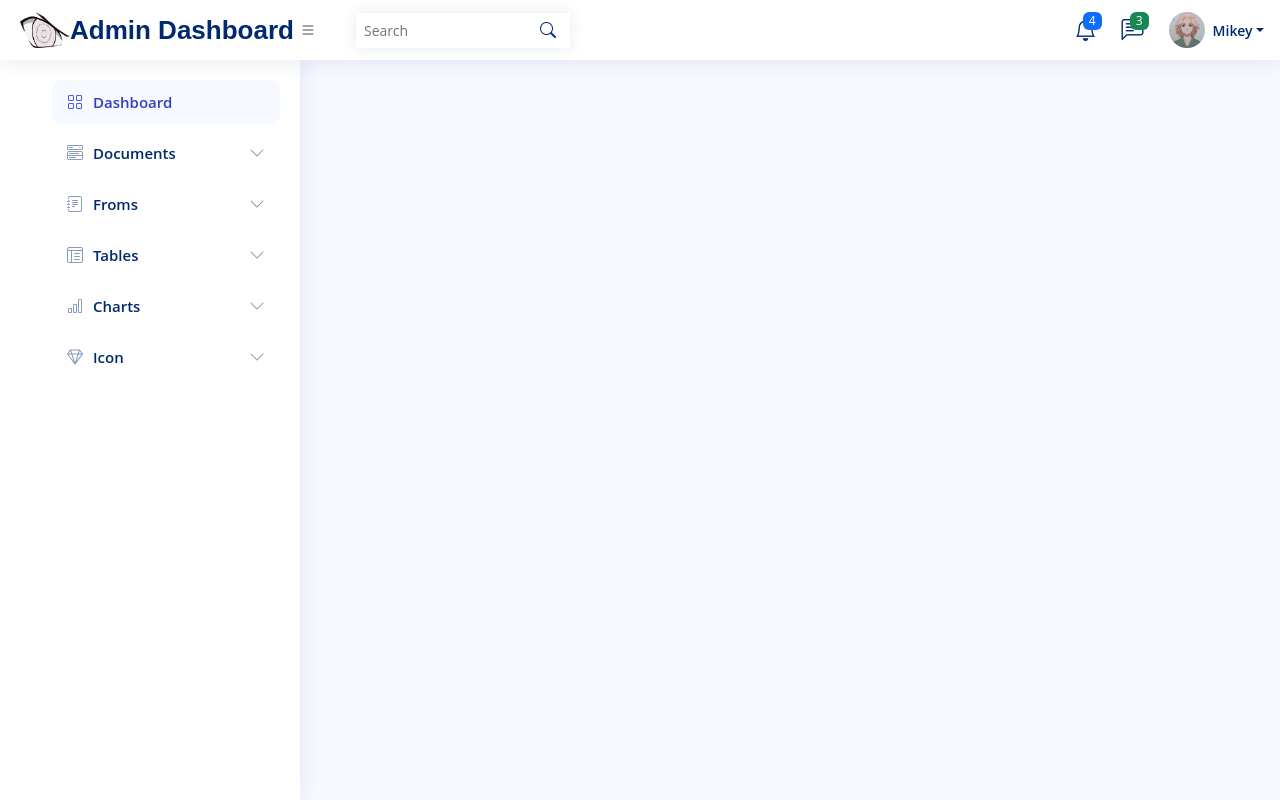
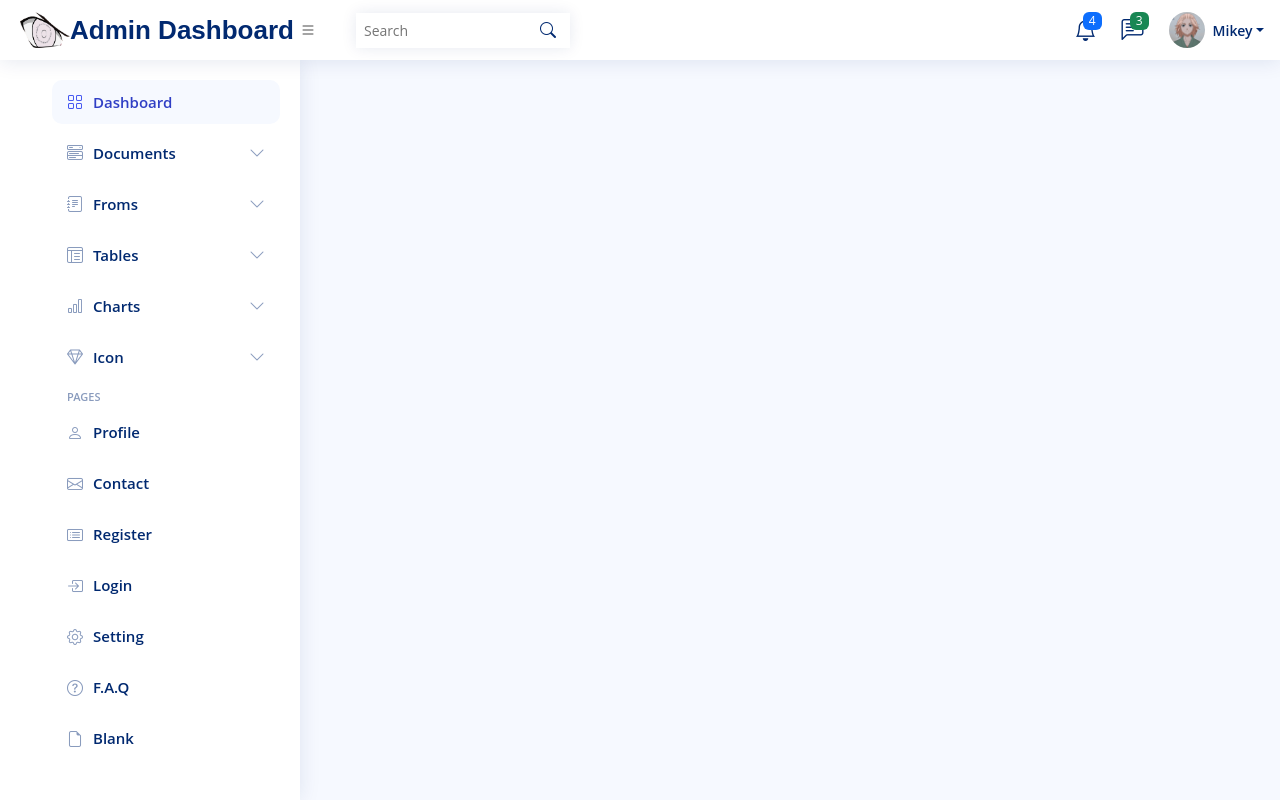
Before and after one commit to prideofscpadalia/react-admin-dashboard, a React (Create React App) app: page / in a window 1280 px wide. Built offline with nearby package versions, Linux system fonts and the light colour scheme.

Commit message:
the side panel is completed

```diff
--- /dev/null
+++ b/src/component/NavItems.jsx
@@ -0,0 +1,12 @@
+import React from 'react'
+
+export default function NavItems({nav}) {
+  return (
+        <li className="nav-item" >
+              <a href="#" className="nav-link collapsed">
+                <i className={nav.icon}></i>
+                <span>{nav.name}</span>
+              </a>
+            </li>
+  )
+}
--- a/src/component/SideBar.jsx
+++ b/src/component/SideBar.jsx
@@ -1,6 +1,7 @@
 import React from 'react'
 import "./SideBar.css"
-
+import navList from '../data/navItem'
+import NavItems from './NavItems'
 
 export default function SideBar() {
   return (
@@ -179,6 +180,11 @@
               </li>
             </ul>
           </li>
+
+          <li className="nav-heading">Pages</li>
+          {navList.map(nav => (
+            <NavItems key={nav._id} nav={nav}/>
+          ))}
         </ul>
     </aside>
   )
--- /dev/null
+++ b/src/data/navItem.jsx
@@ -0,0 +1,41 @@
+const navList=[
+    {
+        _id:1,
+        name:'Profile',
+        icon:'bi bi-person',
+    },
+    {
+        _id:2,
+        name:'Contact',
+        icon:'bi bi-envelope',
+    },
+    {
+        _id:3,
+        name:'Register',
+        icon:'bi bi-card-list',
+    },
+    {
+        _id:4,
+        name:'Login',
+        icon:'bi bi-box-arrow-in-right',
+    },
+    {
+        _id:5,
+        name:'Setting',
+        icon:'bi bi-gear',
+    },
+    {
+        _id:6,
+        name:'F.A.Q',
+        icon:'bi bi-question-circle',
+    },
+    {
+        _id:7,
+        name:'Blank',
+        icon:'bi bi-file-earmark',
+    },
+
+
+];
+
+export default navList;
```
